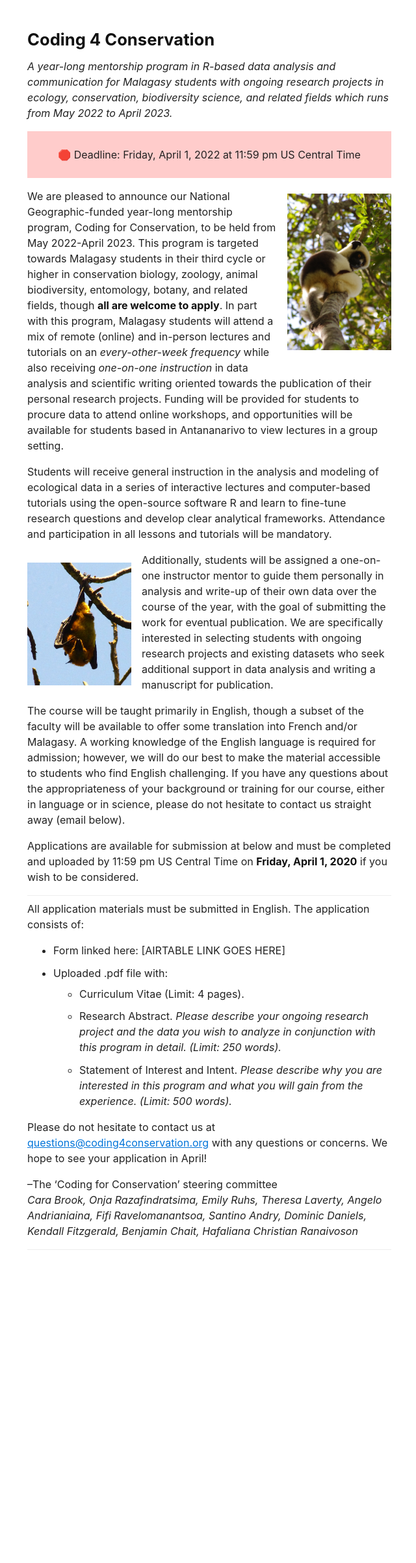
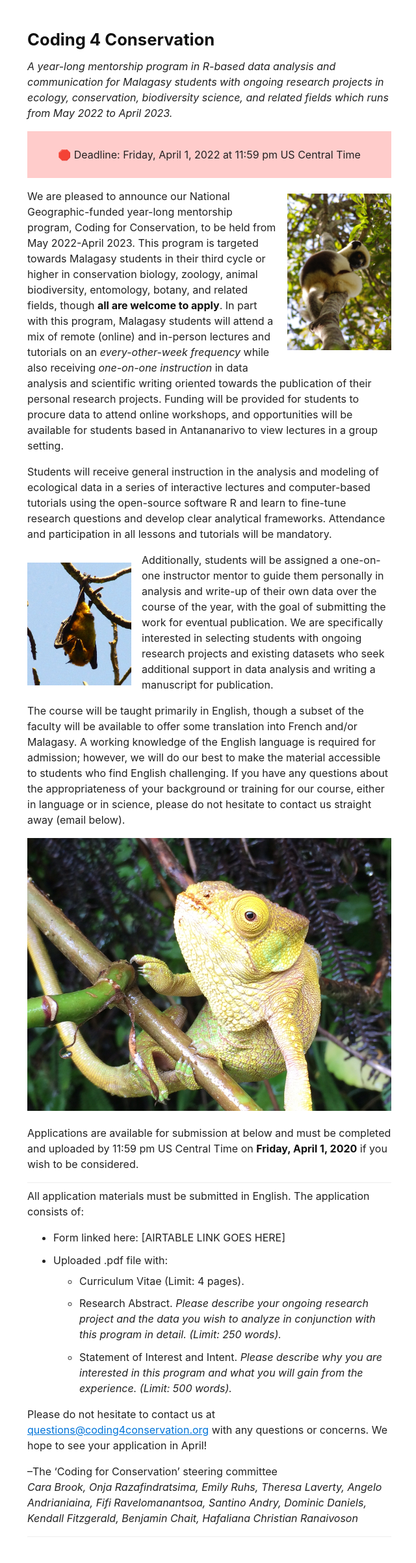
Before and after one commit to brooklabteam/coding4conservation, a Jekyll site: the page built from index.md, in a window 1280 px wide. Shown: the whole page at 65% size, without its empty margins (318-958 px from the left). Built offline with Jekyll 4.4.1, drawn with Linux system fonts in a browser that asks for light colours; before the commit the page ends 1964 px from its top, so only the background shows below that.

Commit message:
Update index.md

```diff
--- a/index.md
+++ b/index.md
@@ -20,6 +20,8 @@ title: "Coding 4 Conservation"
 
 <p>The course will be taught primarily in English, though a subset of the faculty will be available to offer some translation into French and/or Malagasy. A working knowledge of the English language is required for admission; however, we will do our best to make the material accessible to students who find English challenging. If you have any questions about the appropriateness of your background or training for our course, either in language or in science, please do not hesitate to contact us straight away (email below).</p>
 
+<img src="assets/img/IMG_1317.JPG" style="margin: 0;" />
+
 <p>Applications are available for submission at below and must be completed and uploaded by 11:59 pm US Central Time on <strong>Friday, April 1, 2020</strong> if you wish to be considered.</p>
 
 <hr />
```
